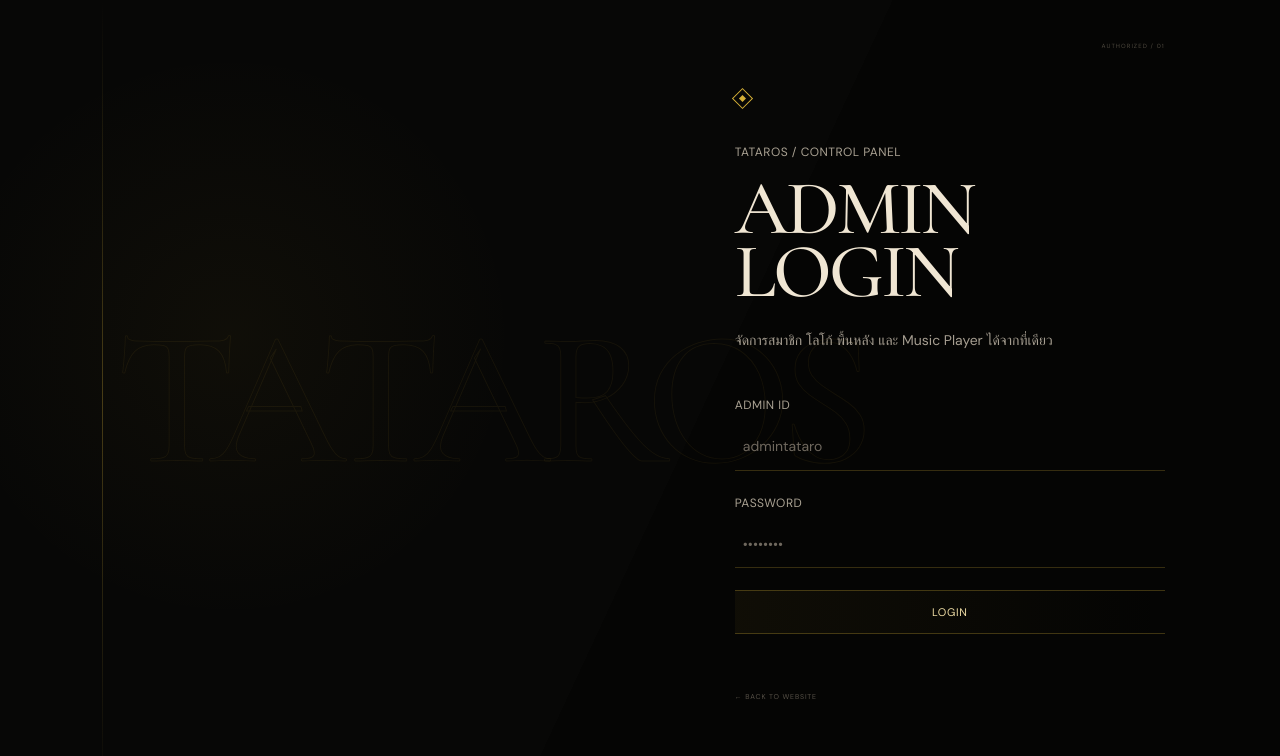
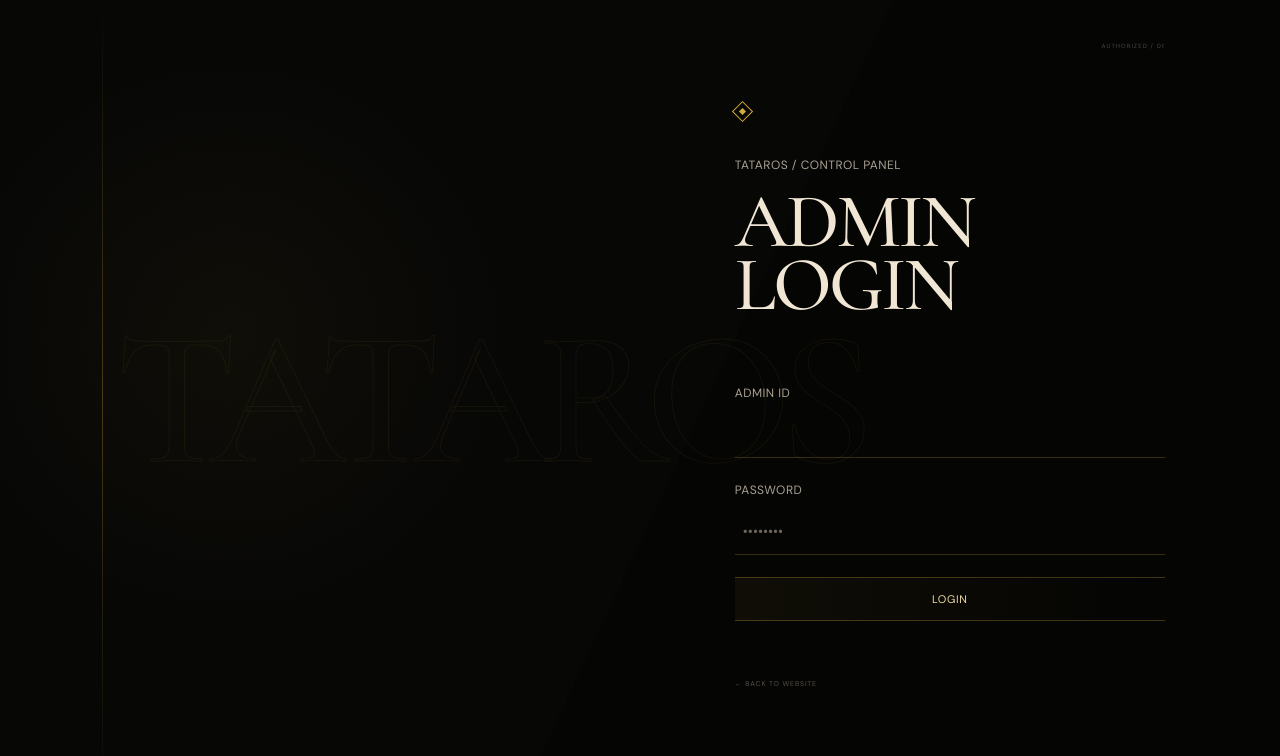
Before and after one commit to Swyft171/tataros168, a plain HTML site: page admin.html in a window 1280 px wide. Drawn offline with nearby package versions, Linux system fonts and the light colour scheme; no server answers.

Commit message:
Add files via upload

```diff
--- a/admin.html
+++ b/admin.html
@@ -20,12 +20,12 @@
       <div class="admin-logo">T</div>
       <div class="admin-kicker">TATAROS / CONTROL PANEL</div>
       <h1>ADMIN LOGIN</h1>
-      <p>จัดการสมาชิก โลโก้ พื้นหลัง และ Music Player ได้จากที่เดียว</p>
+      <p></p>
 
       <form id="loginForm" class="admin-form">
         <label>
           <span>ADMIN ID</span>
-          <input id="loginEmail" type="text" autocomplete="username" required placeholder="admintataro">
+          <input id="loginEmail" type="text" autocomplete="username" required placeholder="">
         </label>
         <label>
           <span>PASSWORD</span>
--- a/control-public.js
+++ b/control-public.js
@@ -72,7 +72,7 @@
 
     put('.nav a[href="index.html"]', settings.homeLabel || 'HOME');
     put('.nav a[href="members.html"]', settings.memberLabel || 'MEMBERS');
-    put('.minimal-kicker', document.body.classList.contains('members-page') ? 'TATAROS DIRECTORY' : (settings.heroEyebrow || 'PRIVATE COMMUNITY'));
+    put('.minimal-kicker', document.body.classList.contains('members-page') ? 'TATAROS' : (settings.heroEyebrow || 'PRIVATE COMMUNITY'));
     const lead = document.querySelector('.minimal-home-lead');
     if (lead && settings.heroSubtitle) lead.textContent = settings.heroSubtitle;
     const cta = document.querySelector('.primary-button');
--- a/control-room.js
+++ b/control-room.js
@@ -32,13 +32,13 @@
   document.querySelector('#control-music').append(music);
   document.querySelector('#control-people').append(people);
   document.querySelector('#control-overview').innerHTML = `
-    <div class="control-intro"><span>THE HOUSE, AT A GLANCE</span><h2>ทุกอย่างอยู่<br>ในมือคุณ<span>.</span></h2><p>จัดการ TATAROS จากที่เดียว</p></div>
+    <div class="control-intro"><span>THE HOUSE, AT A GLANCE</span><h2><br><span>.</span></h2><p></p></div>
     <div class="control-stats">
       <button data-control-tab="people" class="control-stat"><span>สมาชิกทั้งหมด ↗</span><strong id="controlMemberCount">—</strong><small id="controlVisibleCount">รอข้อมูลสมาชิก</small></button>
       <button data-control-tab="music" class="control-stat"><span>เพลงในคลัง ↗</span><strong id="controlTrackCount">—</strong><small>PLAYLIST</small></button>
       <button data-control-tab="partners" class="control-stat"><span>พาร์ทเนอร์ ↗</span><strong id="controlPartnerCount">—</strong><small>HOUSE CONNECTIONS</small></button>
     </div>
-    <div class="control-shortcuts"><div><span>QUICK ACCESS</span><h3>เริ่มจากตรงไหนดี?</h3></div><button data-control-tab="people">จัดการสมาชิก <span>↗</span></button><button data-control-tab="home">แก้หน้าแรก <span>↗</span></button><button data-control-tab="loader">ปรับหน้าโหลด <span>↗</span></button></div>`;
+    <div class="control-shortcuts"><div><span>QUICK ACCESS</span><h3></h3></div><button data-control-tab="people">จัดการสมาชิก <span>↗</span></button><button data-control-tab="home">แก้หน้าแรก <span>↗</span></button><button data-control-tab="loader">ปรับหน้าโหลด <span>↗</span></button></div>`;
   let current = 'overview';
   function navigate(id, focus = true) {
     if (!sections.some(section => section[0] === id)) id = 'overview';
```
